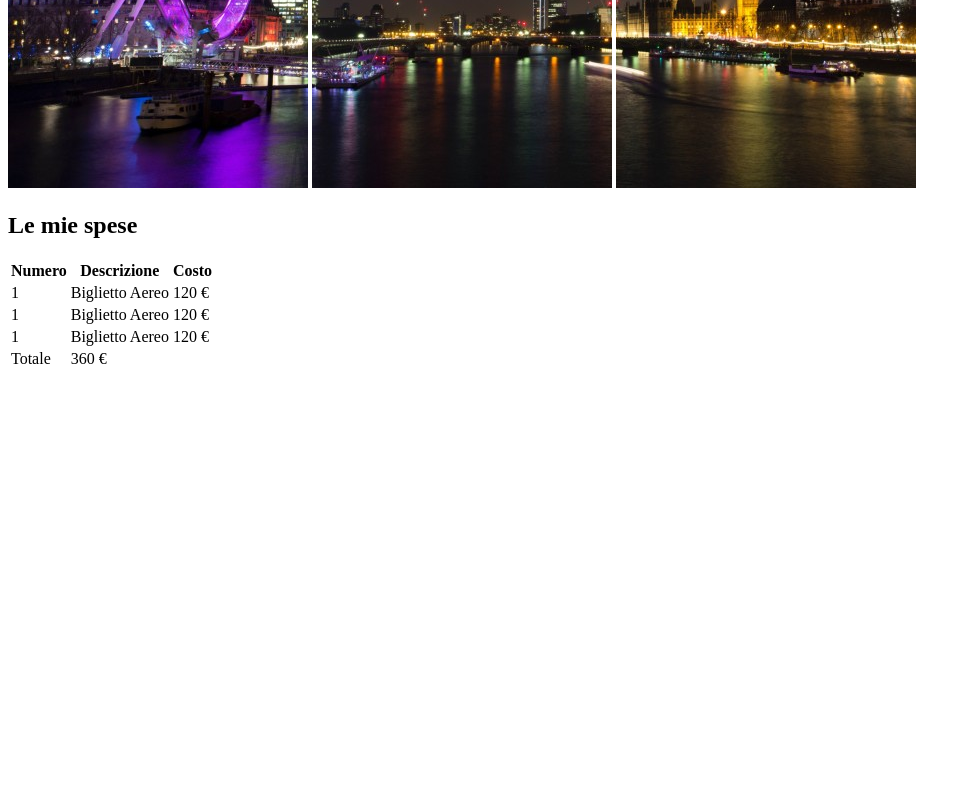
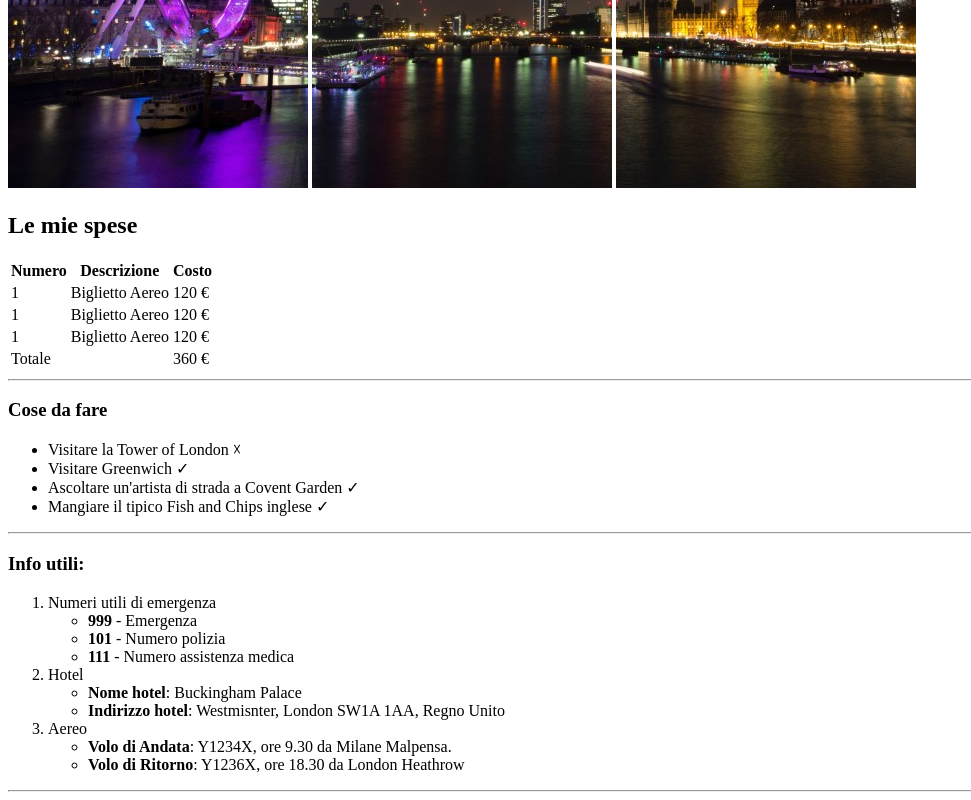
Before and after one commit to luigidis/html-london-trip, a plain HTML site: page index.html in a window 1280 px wide. Shown: the part 492-1292 px from the top of the page, without its empty margins (0-971 px from the left). Before the commit the page ends 871 px from the top, so only its background shows below. Drawn offline with Linux system fonts and the light colour scheme.

Commit message:
Completato Main e sistemato problema alla row finale della tabella con <td></td>

```diff
--- a/index.html
+++ b/index.html
@@ -19,6 +19,7 @@
     <main>
         <section>
             <h2>Le mie spese</h2>
+            <!-- Inizio tabella -->
             <div>
                 <table>
                     <thead>
@@ -46,13 +47,54 @@
                         </tr>
                         <tr>
                             <td>Totale</td>
+                            <td></td>
                             <td>360 &#8364</td>
                         </tr>
                     </tbody>
                 </table>
             </div>
+            <!-- Fine tabella e inizio "Cose da fare in viaggio" -->
+            <hr>
+            <div>
+                <h3>Cose da fare</h3>
+                <ul>
+                    <li>Visitare la Tower of London &#9747</li>
+                    <li>Visitare Greenwich &#10003</li>
+                    <li>Ascoltare un'artista di strada a Covent Garden &#10003</li>
+                    <li>Mangiare il tipico Fish and Chips inglese &#10003</li>
+                </ul>
+            </div>
+            <!-- Fine "Cose da fare" inizio "Info utili per il viaggio" -->
+            <hr>
+            <div>
+                <h3>Info utili:</h3>
+                <ol>
+                    <li>Numeri utili di emergenza
+                        <ul>
+                            <li><strong>999</strong> - Emergenza</li>
+                            <li><strong>101</strong> - Numero polizia</li>
+                            <li><strong>111</strong> - Numero assistenza medica</li>
+                        </ul>
+                    </li>
+                    <li>
+                        Hotel
+                        <ul>
+                            <li><strong>Nome hotel</strong>: Buckingham Palace</li>
+                            <li><strong>Indirizzo hotel</strong>: Westmisnter, London SW1A 1AA, Regno Unito</li>
+                        </ul>
+                    </li>
+                    <li>
+                        Aereo
+                        <ul>
+                            <li><strong>Volo di Andata</strong>: Y1234X, ore 9.30 da Milane Malpensa.</li>
+                            <li><strong>Volo di Ritorno</strong>: Y1236X, ore 18.30 da London Heathrow</li>
+                        </ul>
+                    </li>
+                </ol>
+            </div>
         </section>
     </main>
+    <hr>
 
     <footer>
 
```
